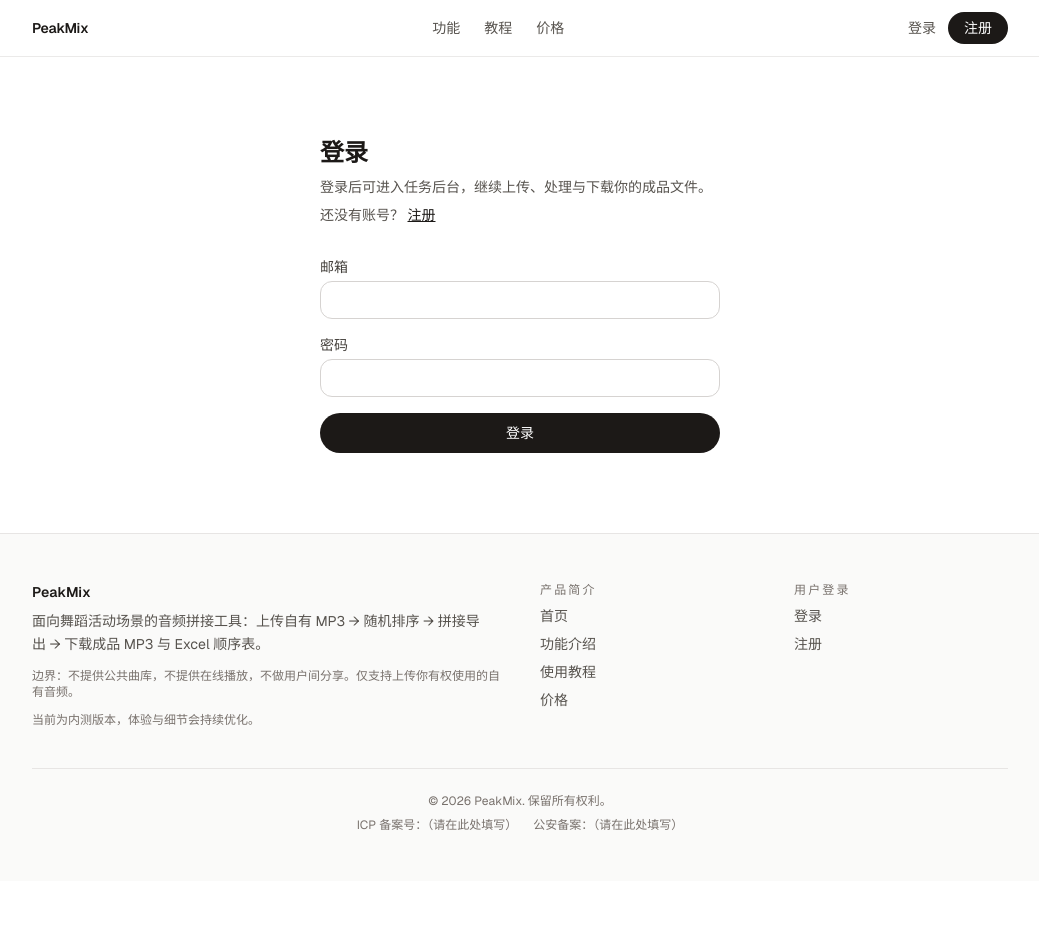
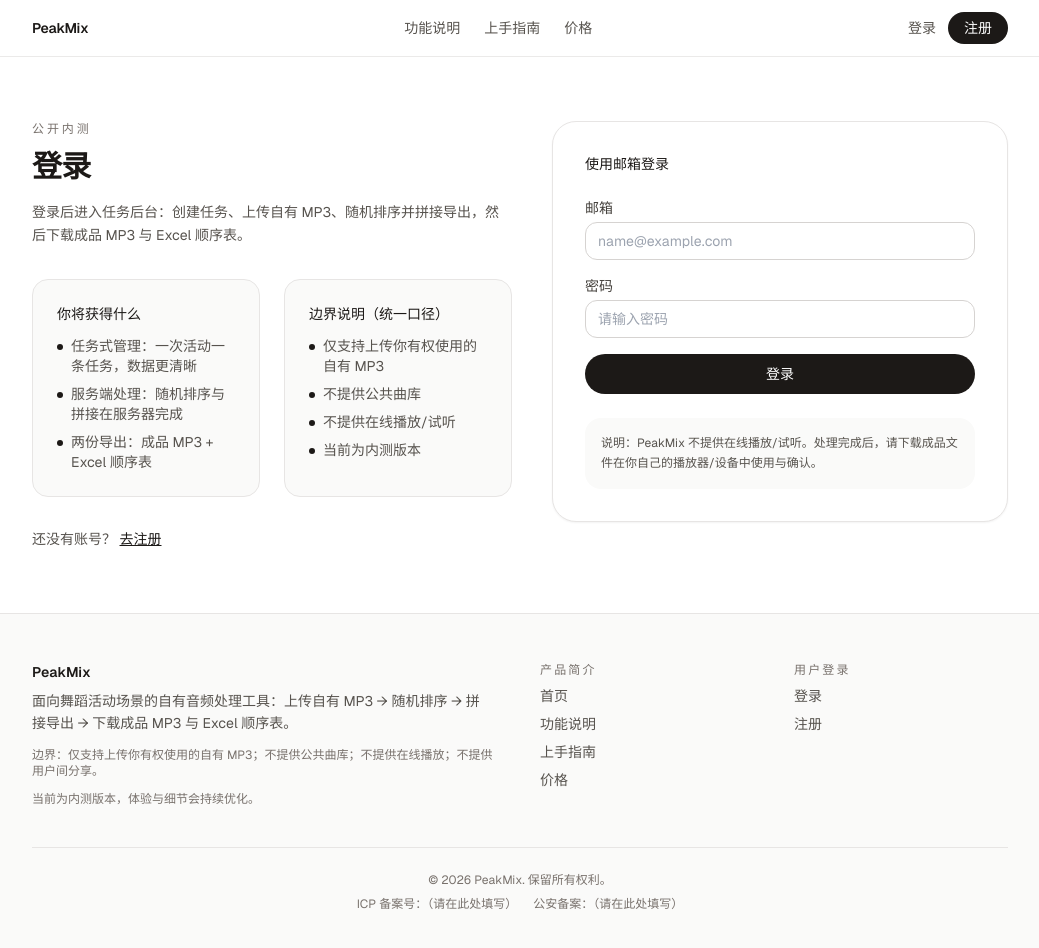
Before and after one commit to liaofeng626/peakmix.cn, a Next.js app in the folder web/: page /login in a window 1280 px wide. Shown: the top 948 px of the page, without its empty margins (120-1159 px from the left). Before the commit the page ends 881 px from the top, so only its background shows below. Built offline with nearby package versions, Linux system fonts and the light colour scheme.

Commit message:
公开内测前台文案整理

```diff
--- a/web/src/app/(marketing)/features/page.tsx
+++ b/web/src/app/(marketing)/features/page.tsx
@@ -1,35 +1,36 @@
 /**
- * 功能介绍页：把后台能力讲清楚（公开内测版）
+ * 功能说明页：把后台能力讲清楚（公开内测版）
  */
 export default function FeaturesPage() {
   return (
     <div className="mx-auto max-w-5xl px-4 py-16 sm:px-6">
-      <h1 className="text-3xl font-semibold tracking-tight text-stone-900">功能</h1>
+      <h1 className="text-3xl font-semibold tracking-tight text-stone-900">功能说明</h1>
       <p className="mt-4 text-stone-600">
-        PeakMix 提供一条清晰、可重复的工作流：上传多段自有 MP3 → 随机排序 → ffmpeg 拼接导出 → 下载成品 MP3 与 Excel 顺序表。
+        PeakMix 是一套“上传 → 处理 → 导出”的工具流程：上传多段自有 MP3 → 服务端随机排序 → ffmpeg 拼接导出 →
+        下载成品 MP3 与 Excel 顺序表。当前为内测版本。
       </p>
 
       <div className="mt-10 grid gap-6 sm:grid-cols-2">
         {[
           {
             t: "创建任务",
-            d: "为每次排练/活动建立一条“任务”，填写「本次音频名称」，后续所有文件都围绕这条任务产出与归档。",
-            meta: "入口：后台 → 新建任务",
+            d: "每次排练/活动对应一条“任务”。你只需要填「本次音频名称」，后续上传、处理、导出都会归到这条任务下面，方便管理与复用。",
+            meta: "后台：新建任务 → 填写「本次音频名称」",
           },
           {
-            t: "上传多个 MP3",
-            d: "一次选择多段 MP3 批量上传（仅用于本次任务处理与下载）。文件名建议清晰，方便顺序表阅读与团队沟通。",
-            meta: "支持多文件选择与批量上传",
+            t: "上传多个 MP3（仅自有）",
+            d: "在同一条任务里一次性选择多个 `.mp3` 上传。系统只处理你自己有权使用的自有音频，不提供公共曲库，也不提供在线播放。",
+            meta: "建议：文件名清晰（舞种/节拍/段落），顺序表更好读",
           },
           {
-            t: "随机排序",
-            d: "服务端生成随机顺序并记录每段音频的顺序号，减少人工排版，适合训练与排练的“变化感”。",
-            meta: "随机顺序会写入 Excel",
+            t: "服务端随机排序（可追溯）",
+            d: "随机顺序由服务端生成，并会把每段音频对应的顺序号记录下来。这样你拿到成品音频的同时，也能知道每一段的来源与顺序。",
+            meta: "输出：Excel 顺序表（包含顺序号与原始文件名）",
           },
           {
-            t: "ffmpeg 拼接导出",
-            d: "服务端使用 ffmpeg 将多段音频按随机顺序拼接成一个成品 MP3，便于拷贝到播放器或现场设备。",
-            meta: "无需本地安装音频软件",
+            t: "ffmpeg 拼接导出（在服务器完成）",
+            d: "处理在服务器完成：按随机顺序把多段音频拼接成一个成品 MP3。你不需要在本地安装剪辑软件；处理完成后直接下载结果文件。",
+            meta: "说明：不提供在线播放/试听，结果以下载文件为准",
           },
           {
             t: "下载成品 MP3",
@@ -40,6 +41,16 @@
             t: "下载 Excel 顺序表",
             d: "自动生成 Excel 顺序表：包含「本次音频名称 / 顺序号 / 原始文件名」，便于复盘、归档与对照。",
             meta: "适合团队排练与活动现场沟通",
+          },
+          {
+            t: "任务与文件的后台管理",
+            d: "所有上传文件、随机后的顺序、处理状态与导出文件都会绑定到你的账号与任务。登录后在后台查看任务列表与详情，随时重新下载导出结果。",
+            meta: "权限：登录后仅能访问自己的任务数据",
+          },
+          {
+            t: "处理边界清晰（合规优先）",
+            d: "PeakMix 不是音乐平台：不提供公共曲库，不做歌曲分发，不提供在线播放，也不提供用户间分享。我们只做你自有音频的处理与导出。",
+            meta: "如果你没有对应音频的使用权，请不要上传",
           },
           {
             t: "会员中心（占位）",
@@ -64,10 +75,11 @@
         <h2 className="text-sm font-medium text-stone-900">边界说明（统一口径）</h2>
         <ul className="mt-3 space-y-2 text-sm text-stone-600">
           {[
-            "仅支持上传你有权使用的自有 MP3",
-            "不提供公共曲库（不提供热门歌曲下载）",
-            "不提供在线播放/试听",
+            "仅支持上传你有权使用的自有 MP3（不接收来源不明或无使用权音频）",
+            "不提供公共曲库（不提供热门歌曲下载/搜索）",
+            "不提供在线播放/试听（处理完成后以下载文件为准）",
             "不提供用户之间分享、传播或互动能力",
+            "当前为内测版本：流程可用，体验与细节会持续优化",
           ].map((t) => (
             <li key={t} className="flex gap-2">
               <span className="mt-2 h-1.5 w-1.5 shrink-0 rounded-full bg-stone-900" />
--- a/web/src/app/(marketing)/guide/page.tsx
+++ b/web/src/app/(marketing)/guide/page.tsx
@@ -4,9 +4,9 @@
 export default function GuidePage() {
   return (
     <div className="mx-auto max-w-3xl px-4 py-16 sm:px-6">
-      <h1 className="text-3xl font-semibold tracking-tight text-stone-900">使用教程</h1>
+      <h1 className="text-3xl font-semibold tracking-tight text-stone-900">上手指南</h1>
       <p className="mt-4 text-stone-600">
-        第一次使用也没关系。照着下面做，你可以在几分钟内完成一次“上传 → 随机排序 → 拼接导出 → 下载”的完整流程。
+        第一次使用也没关系。照着下面做，你可以在几分钟内完成一次“上传 → 随机排序 → 拼接导出 → 下载”的完整流程（当前为内测版本）。
       </p>
 
       <ol className="mt-10 space-y-6 text-sm text-stone-600">
@@ -14,6 +14,19 @@
           <div className="flex gap-3">
             <span className="mt-0.5 inline-flex h-7 w-7 shrink-0 items-center justify-center rounded-full bg-stone-900 text-xs font-medium text-white">
               1
+            </span>
+            <div>
+              <p className="font-medium text-stone-900">准备你的自有 MP3（先确认边界）</p>
+              <p className="mt-1 leading-relaxed">
+                PeakMix 只处理你有权使用的自有 MP3：不提供公共曲库，不提供在线播放，也不提供用户间分享。建议先把要用的音频文件放在同一文件夹，文件名尽量清晰。
+              </p>
+            </div>
+          </div>
+        </li>
+        <li>
+          <div className="flex gap-3">
+            <span className="mt-0.5 inline-flex h-7 w-7 shrink-0 items-center justify-center rounded-full bg-stone-900 text-xs font-medium text-white">
+              2
             </span>
             <div>
               <p className="font-medium text-stone-900">注册 / 登录</p>
@@ -26,7 +39,7 @@
         <li>
           <div className="flex gap-3">
             <span className="mt-0.5 inline-flex h-7 w-7 shrink-0 items-center justify-center rounded-full bg-stone-900 text-xs font-medium text-white">
-              2
+              3
             </span>
             <div>
               <p className="font-medium text-stone-900">创建任务</p>
@@ -39,7 +52,7 @@
         <li>
           <div className="flex gap-3">
             <span className="mt-0.5 inline-flex h-7 w-7 shrink-0 items-center justify-center rounded-full bg-stone-900 text-xs font-medium text-white">
-              3
+              4
             </span>
             <div>
               <p className="font-medium text-stone-900">上传多个 MP3</p>
@@ -52,7 +65,7 @@
         <li>
           <div className="flex gap-3">
             <span className="mt-0.5 inline-flex h-7 w-7 shrink-0 items-center justify-center rounded-full bg-stone-900 text-xs font-medium text-white">
-              4
+              5
             </span>
             <div>
               <p className="font-medium text-stone-900">点击处理：随机排序 → 拼接导出</p>
@@ -65,12 +78,12 @@
         <li>
           <div className="flex gap-3">
             <span className="mt-0.5 inline-flex h-7 w-7 shrink-0 items-center justify-center rounded-full bg-stone-900 text-xs font-medium text-white">
-              5
+              6
             </span>
             <div>
               <p className="font-medium text-stone-900">下载成品 MP3 与 Excel 顺序表</p>
               <p className="mt-1 leading-relaxed">
-                状态变为“已完成”后，下载两个文件：成品 MP3 与 Excel 顺序表（包含顺序号与原始文件名）。
+                状态变为“已完成”后，下载两个文件：成品 MP3 与 Excel 顺序表（包含顺序号与原始文件名）。PeakMix 不提供在线播放/试听，下载后请在你自己的播放器/设备中使用。
               </p>
             </div>
           </div>
@@ -78,13 +91,13 @@
       </ol>
 
       <div className="mt-12 rounded-2xl border border-stone-200 bg-stone-50 p-6">
-        <h2 className="text-sm font-medium text-stone-900">常见提醒</h2>
+        <h2 className="text-sm font-medium text-stone-900">第一次来建议你这样做</h2>
         <ul className="mt-3 space-y-2 text-sm text-stone-600">
           {[
-            "文件名尽量清晰：顺序表会直接展示原始文件名。",
-            "仅上传你有权使用的自有 MP3：PeakMix 不提供公共曲库。",
-            "不提供在线播放/试听：处理结果请以下载文件为准。",
-            "当前为内测版本：我们会持续优化体验与细节。",
+            "先准备一个文件夹，把要用的 MP3 放进去，并把文件名改到你一眼能认出来（顺序表会直接展示原始文件名）。",
+            "先用 5–10 个文件跑通一次流程：创建任务 → 上传 → 处理 → 下载两个文件。",
+            "拿到 Excel 顺序表后先快速扫一遍：确认顺序号与文件名对得上，再把成品 MP3 拷贝到现场设备。",
+            "当前为内测版本：如果你遇到卡住/失败，最有用的是记录任务名、时间、上传文件数量与报错提示。",
           ].map((t) => (
             <li key={t} className="flex gap-2">
               <span className="mt-2 h-1.5 w-1.5 shrink-0 rounded-full bg-stone-900" />
@@ -114,6 +127,10 @@
               q: "为什么当前是内测版？",
               a: "我们希望先把核心流程打磨稳定，再逐步完善细节与扩展能力（例如更高配额、更多导出选项等）。",
             },
+            {
+              q: "我能在线听一下处理后的结果吗？",
+              a: "不能。PeakMix 不提供在线播放/试听。处理完成后请下载成品 MP3，并在你自己的设备里播放确认。",
+            },
           ].map((x) => (
             <div key={x.q}>
               <p className="font-medium text-stone-900">{x.q}</p>
--- a/web/src/app/(marketing)/login/page.tsx
+++ b/web/src/app/(marketing)/login/page.tsx
@@ -42,18 +42,60 @@
   }
 
   return (
-    <div className="mx-auto max-w-md px-4 py-20 sm:px-6">
-      <h1 className="text-2xl font-semibold text-stone-900">登录</h1>
-      <p className="mt-2 text-sm text-stone-600">
-        登录后可进入任务后台，继续上传、处理与下载你的成品文件。
+    <div className="mx-auto max-w-5xl px-4 py-16 sm:px-6">
+      <div className="grid gap-10 lg:grid-cols-[1fr,0.95fr] lg:items-start">
+        <div>
+          <p className="text-xs font-medium uppercase tracking-[0.24em] text-stone-500">公开内测</p>
+          <h1 className="mt-3 text-3xl font-semibold tracking-tight text-stone-900">登录</h1>
+          <p className="mt-4 max-w-xl text-sm leading-relaxed text-stone-600">
+            登录后进入任务后台：创建任务、上传自有 MP3、随机排序并拼接导出，然后下载成品 MP3 与 Excel 顺序表。
           </p>
-      <p className="mt-2 text-sm text-stone-600">
+
+          <div className="mt-8 grid gap-6 sm:grid-cols-2">
+            {[
+              {
+                t: "你将获得什么",
+                items: [
+                  "任务式管理：一次活动一条任务，数据更清晰",
+                  "服务端处理：随机排序与拼接在服务器完成",
+                  "两份导出：成品 MP3 + Excel 顺序表",
+                ],
+              },
+              {
+                t: "边界说明（统一口径）",
+                items: [
+                  "仅支持上传你有权使用的自有 MP3",
+                  "不提供公共曲库",
+                  "不提供在线播放/试听",
+                  "当前为内测版本",
+                ],
+              },
+            ].map((x) => (
+              <div key={x.t} className="rounded-2xl border border-stone-200 bg-stone-50 p-6">
+                <p className="text-sm font-medium text-stone-900">{x.t}</p>
+                <ul className="mt-3 space-y-2 text-sm text-stone-600">
+                  {x.items.map((t) => (
+                    <li key={t} className="flex gap-2">
+                      <span className="mt-2 h-1.5 w-1.5 shrink-0 rounded-full bg-stone-900" />
+                      <span>{t}</span>
+                    </li>
+                  ))}
+                </ul>
+              </div>
+            ))}
+          </div>
+
+          <p className="mt-8 text-sm text-stone-600">
             还没有账号？{" "}
             <Link href="/register" className="font-medium text-stone-900 underline">
-          注册
+              去注册
             </Link>
           </p>
-      <form onSubmit={onSubmit} className="mt-8 space-y-4">
+        </div>
+
+        <div className="rounded-3xl border border-stone-200 bg-white p-8 shadow-sm">
+          <p className="text-sm font-medium text-stone-900">使用邮箱登录</p>
+          <form onSubmit={onSubmit} className="mt-6 space-y-4">
             <div>
               <label className="block text-sm font-medium text-stone-700">邮箱</label>
               <input
@@ -61,6 +103,7 @@
                 required
                 value={email}
                 onChange={(e) => setEmail(e.target.value)}
+                placeholder="name@example.com"
                 className="mt-1 w-full rounded-xl border border-stone-300 px-3 py-2 text-sm outline-none ring-stone-900 focus:ring-2"
               />
             </div>
@@ -71,6 +114,7 @@
                 required
                 value={password}
                 onChange={(e) => setPassword(e.target.value)}
+                placeholder="请输入密码"
                 className="mt-1 w-full rounded-xl border border-stone-300 px-3 py-2 text-sm outline-none ring-stone-900 focus:ring-2"
               />
             </div>
@@ -83,6 +127,12 @@
               {loading ? "登录中…" : "登录"}
             </button>
           </form>
+
+          <div className="mt-6 rounded-2xl bg-stone-50 p-4 text-xs leading-relaxed text-stone-600">
+            说明：PeakMix 不提供在线播放/试听。处理完成后，请下载成品文件在你自己的播放器/设备中使用与确认。
+          </div>
+        </div>
+      </div>
     </div>
   );
 }
--- a/web/src/app/(marketing)/register/page.tsx
+++ b/web/src/app/(marketing)/register/page.tsx
@@ -46,18 +46,61 @@
   }
 
   return (
-    <div className="mx-auto max-w-md px-4 py-20 sm:px-6">
-      <h1 className="text-2xl font-semibold text-stone-900">注册</h1>
-      <p className="mt-2 text-sm text-stone-600">
-        注册后可立即创建任务并上传音频，完成随机排序、拼接导出，并下载成品 MP3 与 Excel 顺序表。
+    <div className="mx-auto max-w-5xl px-4 py-16 sm:px-6">
+      <div className="grid gap-10 lg:grid-cols-[1fr,0.95fr] lg:items-start">
+        <div>
+          <p className="text-xs font-medium uppercase tracking-[0.24em] text-stone-500">公开内测</p>
+          <h1 className="mt-3 text-3xl font-semibold tracking-tight text-stone-900">注册</h1>
+          <p className="mt-4 max-w-xl text-sm leading-relaxed text-stone-600">
+            注册后会自动登录，你可以立即创建任务并上传音频，完成随机排序、拼接导出，并下载成品 MP3 与 Excel 顺序表。
           </p>
-      <p className="mt-2 text-sm text-stone-600">
+
+          <div className="mt-8 grid gap-6 sm:grid-cols-2">
+            {[
+              {
+                t: "注册前你需要知道",
+                items: [
+                  "仅支持上传你有权使用的自有 MP3",
+                  "不提供公共曲库",
+                  "不提供在线播放/试听",
+                  "当前为内测版本",
+                ],
+              },
+              {
+                t: "注册后你可以做什么",
+                items: [
+                  "创建任务：为一次排练/活动建立清晰的工作区",
+                  "上传多段 MP3：批量上传到同一任务",
+                  "一键处理：随机排序 → ffmpeg 拼接导出",
+                  "下载两份结果：成品 MP3 + Excel 顺序表",
+                ],
+              },
+            ].map((x) => (
+              <div key={x.t} className="rounded-2xl border border-stone-200 bg-stone-50 p-6">
+                <p className="text-sm font-medium text-stone-900">{x.t}</p>
+                <ul className="mt-3 space-y-2 text-sm text-stone-600">
+                  {x.items.map((t) => (
+                    <li key={t} className="flex gap-2">
+                      <span className="mt-2 h-1.5 w-1.5 shrink-0 rounded-full bg-stone-900" />
+                      <span>{t}</span>
+                    </li>
+                  ))}
+                </ul>
+              </div>
+            ))}
+          </div>
+
+          <p className="mt-8 text-sm text-stone-600">
             已有账号？{" "}
             <Link href="/login" className="font-medium text-stone-900 underline">
-          登录
+              去登录
             </Link>
           </p>
-      <form onSubmit={onSubmit} className="mt-8 space-y-4">
+        </div>
+
+        <div className="rounded-3xl border border-stone-200 bg-white p-8 shadow-sm">
+          <p className="text-sm font-medium text-stone-900">创建账号</p>
+          <form onSubmit={onSubmit} className="mt-6 space-y-4">
             <div>
               <label className="block text-sm font-medium text-stone-700">邮箱</label>
               <input
@@ -65,6 +108,7 @@
                 required
                 value={email}
                 onChange={(e) => setEmail(e.target.value)}
+                placeholder="name@example.com"
                 className="mt-1 w-full rounded-xl border border-stone-300 px-3 py-2 text-sm outline-none ring-stone-900 focus:ring-2"
               />
             </div>
@@ -76,6 +120,7 @@
                 minLength={8}
                 value={password}
                 onChange={(e) => setPassword(e.target.value)}
+                placeholder="至少 8 位"
                 className="mt-1 w-full rounded-xl border border-stone-300 px-3 py-2 text-sm outline-none ring-stone-900 focus:ring-2"
               />
               <p className="mt-2 text-xs text-stone-500">密码至少 8 位。建议包含字母与数字，方便记忆也更安全。</p>
@@ -86,6 +131,7 @@
                 type="text"
                 value={displayName}
                 onChange={(e) => setDisplayName(e.target.value)}
+                placeholder="用于后台展示"
                 className="mt-1 w-full rounded-xl border border-stone-300 px-3 py-2 text-sm outline-none ring-stone-900 focus:ring-2"
               />
               <p className="mt-2 text-xs text-stone-500">
@@ -101,6 +147,12 @@
               {loading ? "提交中…" : "创建账号"}
             </button>
           </form>
+
+          <div className="mt-6 rounded-2xl bg-stone-50 p-4 text-xs leading-relaxed text-stone-600">
+            注册即表示你确认：上传内容为你有权使用的自有 MP3。PeakMix 不提供公共曲库，不提供在线播放/试听。
+          </div>
+        </div>
+      </div>
     </div>
   );
 }
--- a/web/src/components/site/SiteFooter.tsx
+++ b/web/src/components/site/SiteFooter.tsx
@@ -11,10 +11,10 @@
           <div className="lg:col-span-2">
             <p className="text-sm font-semibold text-stone-900">PeakMix</p>
             <p className="mt-2 max-w-md text-sm leading-relaxed text-stone-600">
-              面向舞蹈活动场景的音频拼接工具：上传自有 MP3 → 随机排序 → 拼接导出 → 下载成品 MP3 与 Excel 顺序表。
+              面向舞蹈活动场景的自有音频处理工具：上传自有 MP3 → 随机排序 → 拼接导出 → 下载成品 MP3 与 Excel 顺序表。
             </p>
             <p className="mt-3 text-xs text-stone-500">
-              边界：不提供公共曲库，不提供在线播放，不做用户间分享。仅支持上传你有权使用的自有音频。
+              边界：仅支持上传你有权使用的自有 MP3；不提供公共曲库；不提供在线播放；不提供用户间分享。
             </p>
             <p className="mt-3 text-xs text-stone-500">当前为内测版本，体验与细节会持续优化。</p>
           </div>
@@ -27,10 +27,10 @@
               首页
             </Link>
             <Link href="/features" className="hover:text-stone-900">
-              功能介绍
+              功能说明
             </Link>
             <Link href="/guide" className="hover:text-stone-900">
-              使用教程
+              上手指南
             </Link>
             <Link href="/pricing" className="hover:text-stone-900">
               价格
--- a/web/src/components/site/SiteHeader.tsx
+++ b/web/src/components/site/SiteHeader.tsx
@@ -1,8 +1,8 @@
 import Link from "next/link";
 
 const nav = [
-  { href: "/features", label: "功能" },
-  { href: "/guide", label: "教程" },
+  { href: "/features", label: "功能说明" },
+  { href: "/guide", label: "上手指南" },
   { href: "/pricing", label: "价格" },
 ];
 
```
Lines whose indentation alone changed are shown as unchanged.
